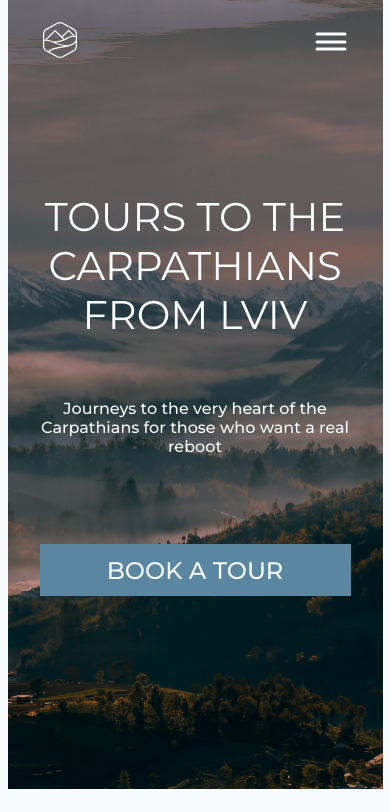
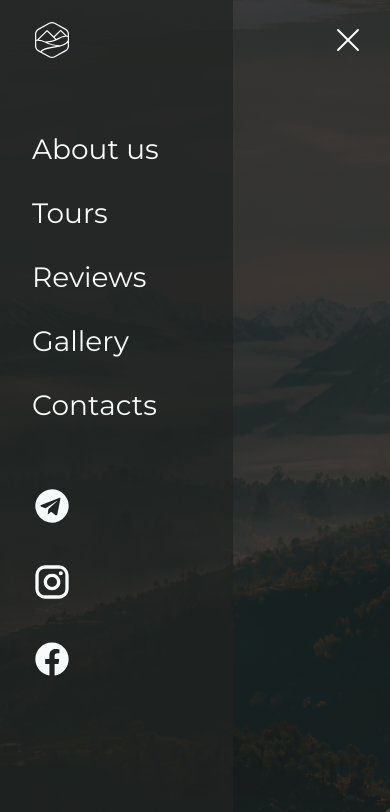
Before and after one commit to anastasiia-riabokon/my-project-tour, a website built with Vite: page src/index.html in a window 390 px wide. Shown: the top 812 px of the page. Built offline with nearby package versions, Linux system fonts and the light colour scheme; a script that the page names is missing.

Commit message:
add mobile menu

```diff
--- a/src/css/hero.css
+++ b/src/css/hero.css
@@ -1,5 +1,6 @@
 /* #region  BG*/
-.hero-page {
+.hero-page,
+.bg-img {
   background-color: rgba(17, 17, 17, 0.4);
   background-repeat: no-repeat;
   background-image: url('../img/hero/mobile/hero-bg@1x.jpg');
@@ -17,7 +18,8 @@
 }
 
 @media only screen and (min-width: 768px) {
-  .hero-page {
+  .hero-page,
+  .bg-img {
     background-image: url('../img/hero/tablet/hero-bg@1x.jpg');
     max-width: 768px;
     padding: 34px 0 185px;
--- /dev/null
+++ b/src/css/mobile-tablet-menu.css
@@ -0,0 +1,120 @@
+@media only screen and (min-width: 1440px) {
+  .backdrop-mobile {
+    display: none;
+  }
+}
+
+/* #region  BG*/
+.bg-img {
+  background-image: linear-gradient(
+      to bottom,
+      rgba(32, 35, 33, 0.7),
+      rgba(32, 35, 33, 0.7)
+    ),
+    url('../img/hero/mobile/hero-bg@1x.jpg');
+}
+
+@media (min-resolution: 192dpi) {
+  .bg-img {
+    background-image: linear-gradient(
+        to bottom,
+        rgba(32, 35, 33, 0.7),
+        rgba(32, 35, 33, 0.7)
+      ),
+      url('../img/hero/mobile/hero-bg@2x.jpg');
+  }
+}
+
+@media only screen and (min-width: 768px) {
+  .bg-img {
+    background-image: linear-gradient(
+        to bottom,
+        rgba(32, 35, 33, 0.7),
+        rgba(32, 35, 33, 0.7)
+      ),
+      url('../img/hero/tablet/hero-bg@1x.jpg');
+  }
+
+  @media (min-resolution: 192dpi) {
+    .bg-img {
+      background-image: linear-gradient(
+          to bottom,
+          rgba(32, 35, 33, 0.7),
+          rgba(32, 35, 33, 0.7)
+        ),
+        url('../img/hero/tablet/hero-bg@2x.jpg');
+    }
+  }
+}
+
+@media only screen and (min-width: 1440px) {
+  .bg-img {
+    display: none;
+  }
+}
+
+/* #endregion  */
+
+.backdrop-mobile {
+  align-items: flex-start;
+  justify-content: flex-start;
+  max-width: 768px;
+}
+
+.backdrop-mobile .logo {
+  position: absolute;
+  top: 20px;
+  left: 32px;
+  z-index: 99;
+}
+
+.backdrop-mobile .btn-close {
+  top: 20px;
+  right: 32px;
+  z-index: 99;
+}
+
+.menu {
+  background-color: rgba(32, 35, 33, 0.7);
+  padding: 132px 32px;
+  width: 233px;
+  height: 100%;
+  position: absolute;
+  top: 0;
+}
+
+@media only screen and (min-width: 768px) {
+  .menu {
+    width: 374px;
+  }
+}
+
+.menu .nav-list {
+  flex-direction: column;
+  align-items: flex-start;
+  gap: 30px;
+
+  margin-bottom: 64px;
+}
+
+@media only screen and (min-width: 768px) {
+  .menu .nav-list {
+    gap: 40px;
+    margin-bottom: 80px;
+  }
+}
+
+.menu .nav-link {
+  font-size: 28px;
+  font-weight: var(--regular);
+}
+
+.menu .social-list {
+  flex-direction: column;
+}
+
+@media only screen and (min-width: 768px) {
+  .menu .social-list {
+    flex-direction: row;
+  }
+}
--- a/src/css/modal-book-tours.css
+++ b/src/css/modal-book-tours.css
@@ -1,6 +1,7 @@
 /* #region  Backdrop*/
 .backdrop,
-.backdrop-tour {
+.backdrop-tour,
+.backdrop-mobile {
   position: fixed;
   inset: 0;
   z-index: 999;
@@ -13,12 +14,15 @@
 }
 
 .backdrop.is-open,
-.backdrop-tour.is-open {
+.backdrop-tour.is-open,
+.backdrop-mobile.is-open {
   opacity: 1;
   visibility: visible;
 }
 
-body:has(.backdrop.is-open) {
+body:has(.backdrop.is-open),
+body:has(.backdrop-tour.is-open),
+body:has(.backdrop-mobile.is-open) {
   overflow: hidden;
 }
 /* #endregion  */
--- a/src/css/modal-tours-details.css
+++ b/src/css/modal-tours-details.css
@@ -303,15 +303,3 @@
   }
 }
 /* #endregion  */
-
-.btn-close {
-  position: fixed;
-}
-
-/*
-<div class="block-modal-item">
-      <p class="section-text semibold">From UAH 4,499/person</p>
-      <button class="btn open-modal-window" type="button">BOOK A TOUR</button>
-    </div>
-
-    */
--- a/src/css/styles.css
+++ b/src/css/styles.css
@@ -19,6 +19,7 @@
 /* modal windows */
 @import url('./modal-book-tours.css');
 @import url('./modal-tours-details.css');
+@import url('./mobile-tablet-menu.css');
 
 :root {
   --light: #f7fbfb;
--- a/src/index.html
+++ b/src/index.html
@@ -29,6 +29,7 @@
     <!-- modal windows -->
     <load src="partials/modal-book-tour.html" />
     <load src="partials/modal-tours-details.html" />
+    <load src="partials/mobile-tablet-menu.html" />
 
     <script
       src="https://cdn.jsdelivr.net/npm/basiclightbox@5.0.4/dist/basicLightbox.min.js"
--- /dev/null
+++ b/src/partials/mobile-tablet-menu.html
@@ -0,0 +1,65 @@
+<div class="backdrop-mobile is-open bg-img">
+  <div class="logo">
+    <svg class="logo-icon" width="40" height="40">
+      <use href="./img/icons/icons.svg#icon-logo"></use>
+    </svg>
+  </div>
+
+  <button class="btn-close" type="button">
+    <svg class="icon-close" width="40" height="40" stroke="#F7FBFB">
+      <use href="./img/icons/icons.svg#icon-close"></use>
+    </svg>
+  </button>
+
+  <div class="menu">
+    <ul class="nav-list">
+      <li><a class="nav-link" href="#">About us</a></li>
+      <li><a class="nav-link" href="#">Tours</a></li>
+      <li><a class="nav-link" href="#">Reviews</a></li>
+      <li><a class="nav-link" href="#">Gallery</a></li>
+      <li><a class="nav-link" href="#">Contacts</a></li>
+    </ul>
+
+    <ul class="social-list">
+      <li>
+        <a
+          class="social-link"
+          aria-label="Telegram Company"
+          href="http://telegram.com"
+          target="_blank"
+          rel="noopener noreferrer"
+        >
+          <svg class="social-icon" width="40" height="40">
+            <use href="./img/icons/icons.svg#icon-telegram"></use>
+          </svg>
+        </a>
+      </li>
+      <li>
+        <a
+          class="social-link"
+          aria-label="Instagram Company"
+          href="http://instagram.com"
+          target="_blank"
+          rel="noopener noreferrer"
+        >
+          <svg class="social-icon" width="40" height="40">
+            <use href="./img/icons/icons.svg#icon-instagram"></use>
+          </svg>
+        </a>
+      </li>
+      <li>
+        <a
+          class="social-link"
+          aria-label="Facebook Company"
+          href="http://facebook.com"
+          target="_blank"
+          rel="noopener noreferrer"
+        >
+          <svg class="social-icon" width="40" height="40">
+            <use href="./img/icons/icons.svg#icon-facebook"></use>
+          </svg>
+        </a>
+      </li>
+    </ul>
+  </div>
+</div>
--- a/src/partials/modal-tours-details.html
+++ b/src/partials/modal-tours-details.html
@@ -1,4 +1,5 @@
-<ul class="backdrop-tour">
+<article class="backdrop-tour">
+  <ul>
     <li class="modal-item img-hoverla-day1">
       <button class="btn-close" type="button">
         <svg class="icon-close" width="30" height="30" stroke="#F7FBFB">
@@ -52,3 +53,4 @@
       </ul>
     </li>
   </ul>
+</article>
```
Lines whose indentation alone changed are shown as unchanged.
